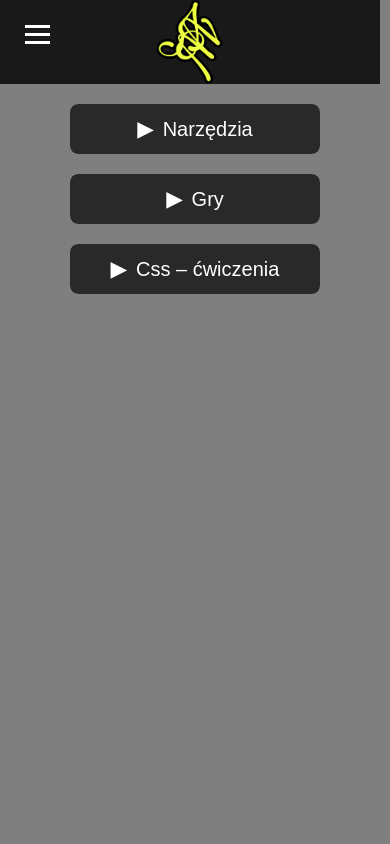
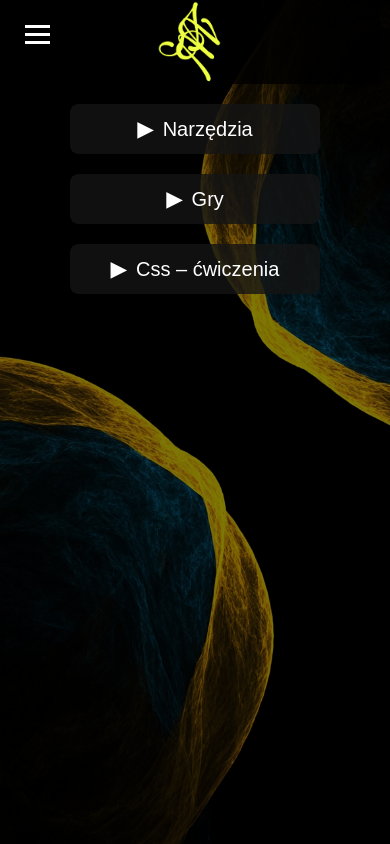
Before and after one commit to WJS132/wjs132.github.io, a plain HTML site: page index.html in a window 390 px wide. Drawn offline with Linux system fonts and the light colour scheme.

Commit message:
Update style.css

```diff
--- a/style.css
+++ b/style.css
@@ -184,7 +184,7 @@ a:active{
 
 @media (max-width: 500px){
     body{
-        background-image: url("ciemne-tlo-telefon.jpg");
+        background-image: url("tlo-tel2.png");
     }
     .tlo{
         background-color: rgba(0, 0, 0, 0.5);
```
